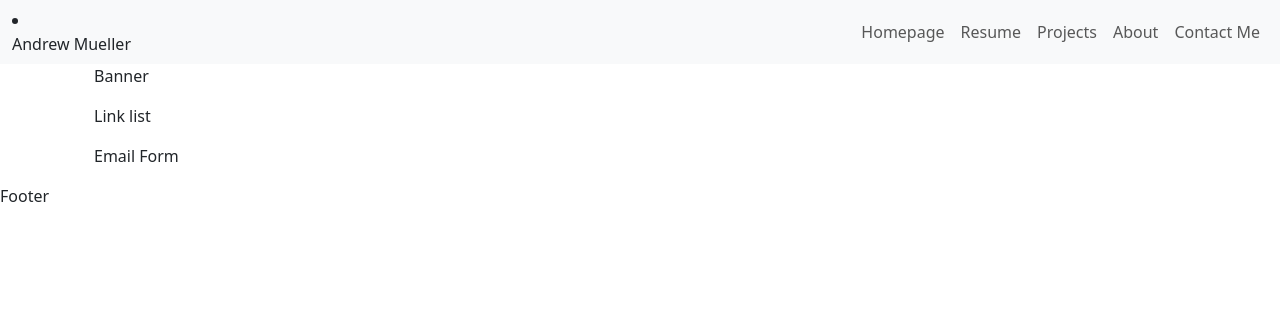
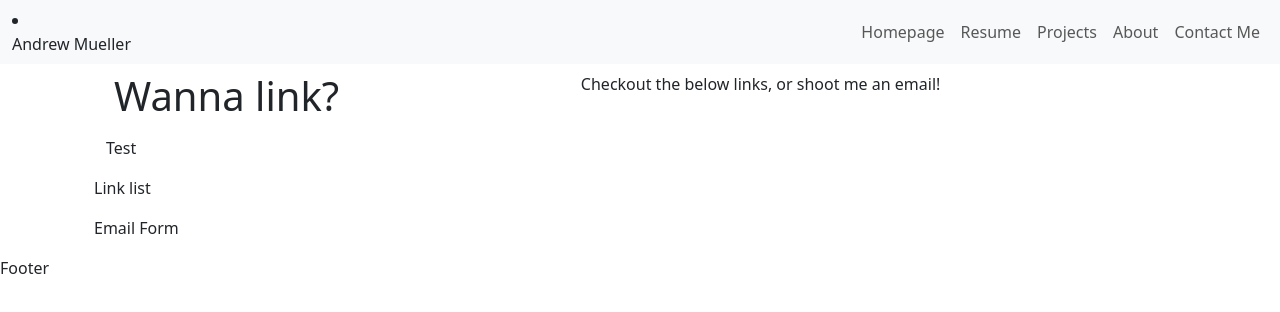
Before and after one commit to AndyM1098/AndyM1098.github.io, a React (Create React App) app in the folder main_site/: page /contact in a window 1280 px wide. Shown: the top 312 px of the page. Built offline with nearby package versions, Linux system fonts and the light colour scheme.

Commit message:
Added in basic ContactMe banner

```diff
--- a/main_site/src/components/ContactMe/ContactMeBanner.tsx
+++ b/main_site/src/components/ContactMe/ContactMeBanner.tsx
@@ -4,7 +4,16 @@ function ContactMeBanner(){
 
     return (
         <>
-            <p>Banner</p>
+            <div className="container">
+
+                <div className="d-flex">
+                    <div className="h1 p-2 flex-fill">Wanna link?</div>
+                    <div className="p-2 flex-fill">Checkout the below links, or shoot me an email!</div>
+                </div>
+
+                <p>Test</p>
+
+            </div>
         </>
 
     );
```
